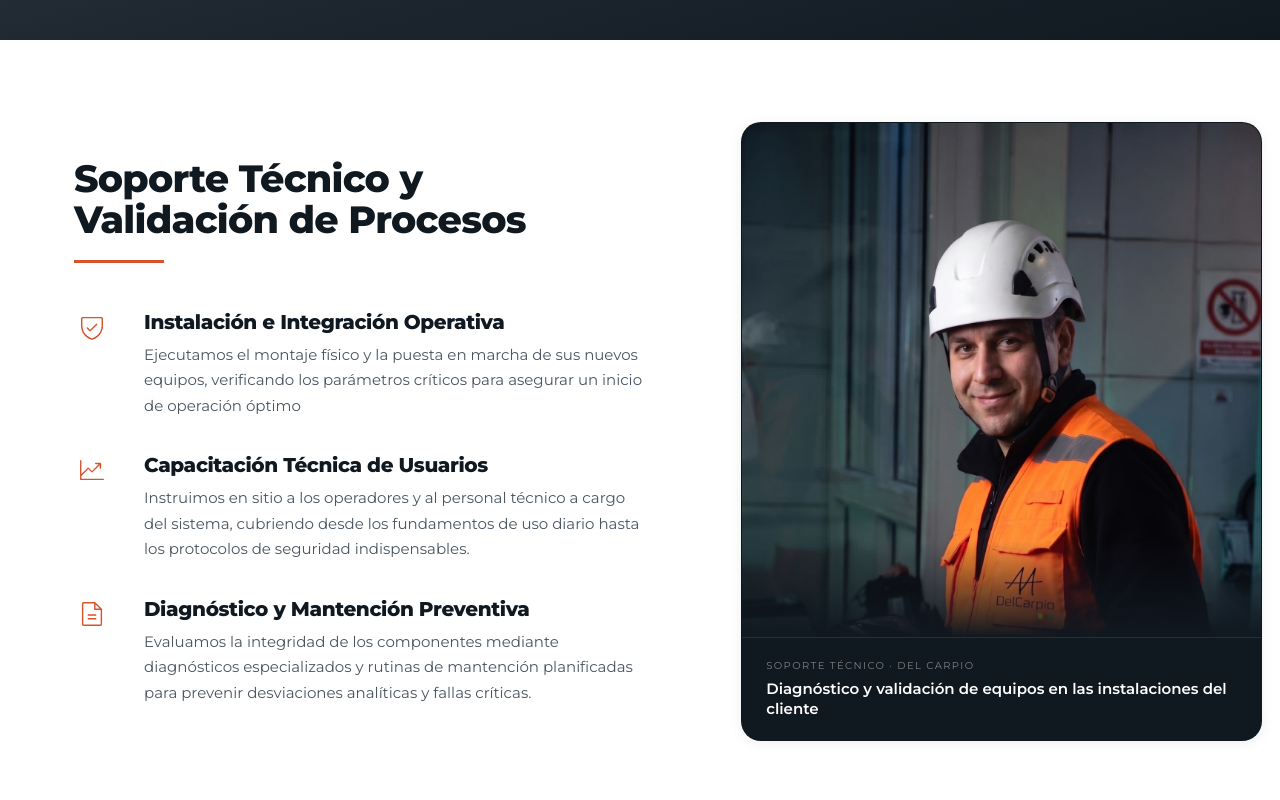
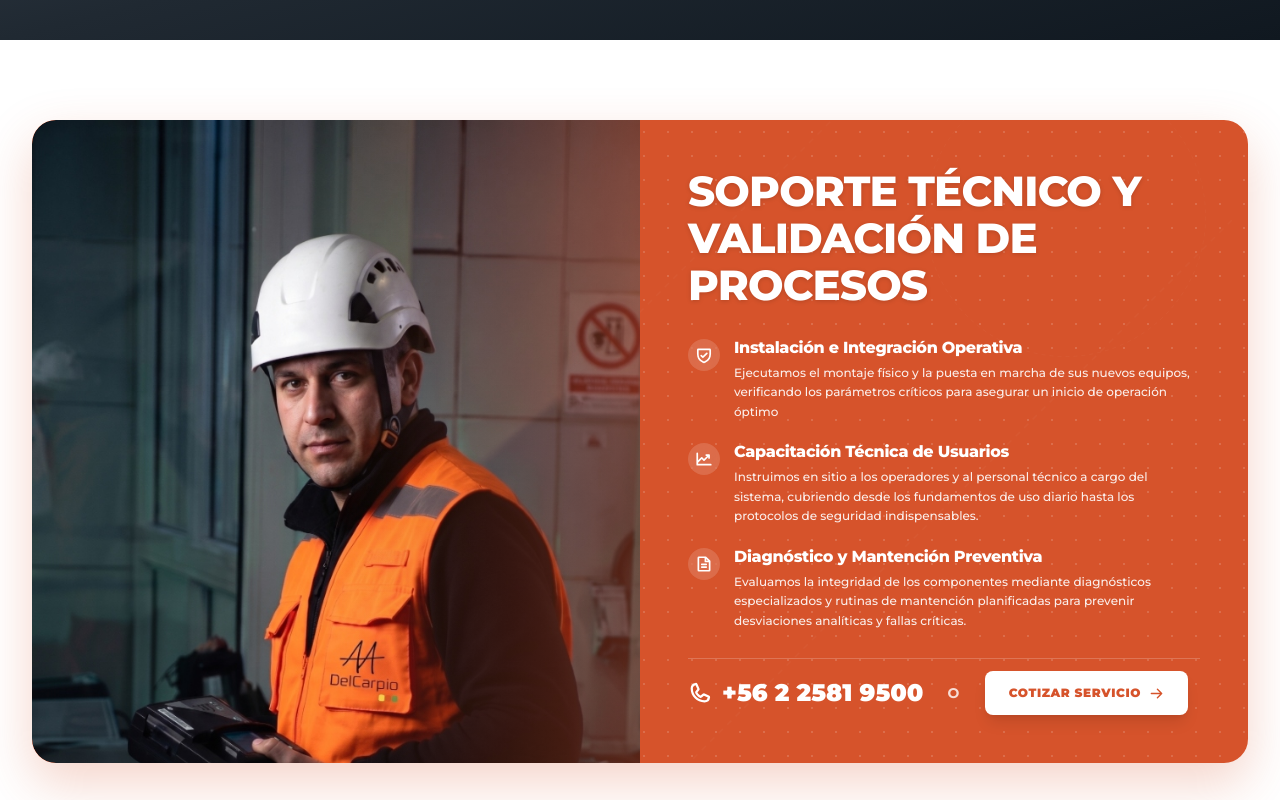
Before and after one commit to delcarpiohub/LandingPage, a Next.js app: page / in a window 1280 px wide. Shown: the part 2780-3580 px from the top of the page. Built offline with nearby package versions, Linux system fonts and the light colour scheme.

Commit message:
feat(compliance): implementar el diseno de HeroBanner del JSON adaptado a la identidad corporativa Del Carpio

```diff
--- a/src/components/sections/compliance-band.tsx
+++ b/src/components/sections/compliance-band.tsx
@@ -1,8 +1,10 @@
 "use client";
 
-import { ShieldCheck, ChartLineUp, FileText } from "@phosphor-icons/react";
+import Image from "next/image";
+import Link from "next/link";
+import { Phone, ShieldCheck, ChartLineUp, FileText, ArrowRight } from "@phosphor-icons/react";
 import { Reveal } from "@/components/motion/reveal";
-import Image from "next/image";
+import { company } from "@/content/site";
 
 const items = [
   {
@@ -24,43 +26,78 @@ const items = [
 
 export function ComplianceBand() {
   return (
-    <section
-      id="capacidades"
-      className="w-full border-b border-black/5 bg-white py-12 md:py-16 lg:py-[82px]"
+    <section id="capacidades" className="w-full bg-white py-12 md:py-16 lg:py-20">
+      <div className="mx-auto max-w-[1280px] px-4 sm:px-6 lg:px-8">
+        {/* =========================================================================
+            HERO BANNER - ESTRUCTURA IDÉNTICA AL DESIGN JSON
+            - Fondo: #D6532B (Terracota Del Carpio) con patrón de líneas técnicas
+            - Izquierda (50%): Imagen del especialista en terreno con su equipo
+            - Derecha (50%): Título, Lista exacta de servicios, ActionRow (Teléfono + "O" + Botón)
+           ========================================================================= */}
+        <div className="relative overflow-hidden rounded-[24px] bg-[#D6532B] text-white shadow-[0_20px_50px_rgba(214,83,43,0.25)]">
+
+          {/* Faint pipe outlines / technical grid background overlay */}
+          <div className="absolute inset-0 pointer-events-none opacity-15 select-none z-0 bg-[radial-gradient(#FFFFFF_1px,transparent_1px)] [background-size:24px_24px]">
+            <svg
+              className="absolute inset-0 w-full h-full text-white/20"
+              xmlns="http://www.w3.org/2000/svg"
+              width="100%"
+              height="100%"
+              fill="none"
             >
-      <div className="mx-auto max-w-[1180px] px-6 lg:px-6">
-        <div className="grid grid-cols-1 items-stretch gap-12 lg:grid-cols-[54%_46%] lg:gap-14">
+              <path
+                d="M-100 100 L300 -300 M200 600 L800 0 M500 800 L1200 100"
+                stroke="currentColor"
+                strokeWidth="1.5"
+                strokeDasharray="6 6"
+              />
+              <circle cx="20%" cy="80%" r="200" stroke="currentColor" strokeWidth="1" strokeDasharray="4 4" />
+              <circle cx="85%" cy="15%" r="140" stroke="currentColor" strokeWidth="1" strokeDasharray="4 4" />
+            </svg>
+          </div>
 
-          {/* Columna de Texto */}
-          <div className="flex flex-col justify-center">
+          {/* Main Grid Layout (50% Image Left / 50% Content Right on Desktop) */}
+          <div className="relative z-10 grid grid-cols-1 lg:grid-cols-2 items-center min-h-[540px]">
+
+            {/* 1. LEFT ELEMENT: Image (Worker holding technical instrument) */}
+            <div className="relative w-full h-[380px] sm:h-[460px] lg:h-full min-h-[440px] flex items-end justify-center overflow-hidden lg:rounded-l-[24px]">
+              <Image
+                src="/fotos/especialista-soporte-terreno.jpg"
+                alt="Especialista técnico Del Carpio realizando soporte e inspección en terreno"
+                fill
+                priority
+                sizes="(min-width: 1024px) 50vw, 100vw"
+                className="object-cover object-top transition-transform duration-700 hover:scale-[1.02]"
+              />
+              {/* Soft overlay gradient to blend image into terracotta banner */}
+              <div className="absolute inset-0 bg-gradient-to-t from-[#D6532B] via-transparent to-transparent lg:bg-gradient-to-r lg:from-transparent lg:via-transparent lg:to-[#D6532B]/40 pointer-events-none" />
+            </div>
+
+            {/* 2. RIGHT ELEMENT: Container with Padding 40px and Gap 24px */}
+            <div className="flex flex-col justify-center p-8 sm:p-10 lg:p-12 gap-6 w-full text-left">
               <Reveal>
-              <div>
-                <h2 className="font-display text-3xl font-extrabold leading-[1.08] tracking-[-0.035em] text-[#101820] lg:text-[38px]">
-                  Soporte Técnico y <br />
+                {/* Heading (Level 1 / Title) */}
+                <h2 className="font-display text-3xl sm:text-4xl lg:text-[42px] font-black leading-[1.12] tracking-tight text-white uppercase drop-shadow-sm">
+                  Soporte Técnico y<br />
                   Validación de Procesos
                 </h2>
-
-                <div className="mt-5 mb-12 h-[3px] w-[90px] bg-[#D6532B]" />
-              </div>
               </Reveal>
 
-            <div className="grid gap-9">
+              {/* Paragraph / Services Items List (Sin cambiar ninguna palabra) */}
+              <div className="flex flex-col gap-5 my-1">
                 {items.map((item, index) => {
-                const Icon = item.icon;
-
+                  const IconComp = item.icon;
                   return (
-                  <Reveal key={item.title} delay={index * 0.08}>
-                    <div className="grid grid-cols-[42px_minmax(0,1fr)] items-start gap-5 md:gap-7">
-                      <div className="flex h-9 w-9 items-start justify-center pt-[1px] text-[#D6532B]">
-                        <Icon size={30} weight="light" />
+                    <Reveal key={item.title} delay={index * 0.06}>
+                      <div className="flex items-start gap-3.5">
+                        <div className="flex h-8 w-8 shrink-0 items-center justify-center rounded-full bg-white/15 text-white backdrop-blur-sm mt-0.5">
+                          <IconComp size={18} weight="bold" />
                         </div>
-
                         <div className="min-w-0">
-                        <h3 className="mb-2 font-display text-[20px] font-bold leading-[1.15] tracking-[-0.02em] text-[#101820]">
+                          <h3 className="font-display text-base font-extrabold text-white leading-snug">
                             {item.title}
                           </h3>
-
-                        <p className="max-w-[500px] text-[15px] leading-[1.7] text-[#4A5560]">
+                          <p className="mt-1 text-xs leading-relaxed text-white/90 font-medium">
                             {item.text}
                           </p>
                         </div>
@@ -69,34 +106,38 @@ export function ComplianceBand() {
                   );
                 })}
               </div>
+
+              {/* ActionRow (flex-row, items-center, gap-20px, marginTop-16px) */}
+              <Reveal delay={0.2}>
+                <div className="flex flex-wrap items-center gap-5 pt-3 border-t border-white/20">
+                  {/* ContactLink with phone-outline */}
+                  <a
+                    href={`tel:${company.phone.replace(/\s+/g, "")}`}
+                    className="flex items-center gap-2.5 font-display text-xl sm:text-2xl font-black text-white hover:text-white/90 transition-colors"
+                  >
+                    <Phone size={24} weight="bold" className="shrink-0" />
+                    <span>{company.phone}</span>
+                  </a>
+
+                  {/* TextSeparator "O" */}
+                  <span className="text-sm font-bold text-white/80 uppercase tracking-widest px-1">
+                    O
+                  </span>
+
+                  {/* Button "Cotizar Servicio" (Get a quote style) */}
+                  <Link
+                    href={`/contacto/proyectos?from=${encodeURIComponent("/#capacidades")}`}
+                    className="inline-flex items-center gap-2 rounded-[8px] bg-white text-[#D6532B] hover:bg-white/95 px-6 py-3.5 text-xs font-black uppercase tracking-wider shadow-lg transition-transform hover:scale-[1.02] focus-visible:outline focus-visible:outline-2 focus-visible:outline-offset-2 focus-visible:outline-white"
+                  >
+                    <span>Cotizar Servicio</span>
+                    <ArrowRight size={15} weight="bold" />
+                  </Link>
+                </div>
+              </Reveal>
+
             </div>
 
-          {/* Columna de Imagen integrada */}
-          <Reveal delay={0.12} className="w-full">
-            <figure className="group relative overflow-hidden rounded-[20px] border border-black/[0.06] bg-[#101820] shadow-card">
-              <div className="relative h-[440px] lg:h-[514px]">
-                <Image
-                  src="/fotos/especialista-soporte-terreno-close.jpg"
-                  alt="Especialista de soporte técnico Del Carpio sonriendo durante una validación de equipos en terreno"
-                  fill
-                  className="object-cover object-top transition-transform duration-700 ease-out group-hover:scale-[1.035]"
-                  sizes="(min-width: 1024px) 46vw, 100vw"
-                  priority
-                />
-                <div className="pointer-events-none absolute inset-x-0 bottom-0 h-24 bg-gradient-to-t from-[#101820] to-transparent" />
           </div>
-
-              <figcaption className="relative z-10 border-t border-white/10 px-6 py-5">
-                <span className="block font-mono text-[10px] uppercase tracking-[0.14em] text-white/45">
-                  Soporte técnico · Del Carpio
-                </span>
-                <span className="mt-1.5 block font-display text-[15px] font-semibold leading-snug text-white">
-                  Diagnóstico y validación de equipos en las instalaciones del cliente
-                </span>
-              </figcaption>
-            </figure>
-          </Reveal>
-
         </div>
       </div>
     </section>
```
Lines whose indentation alone changed are shown as unchanged.
